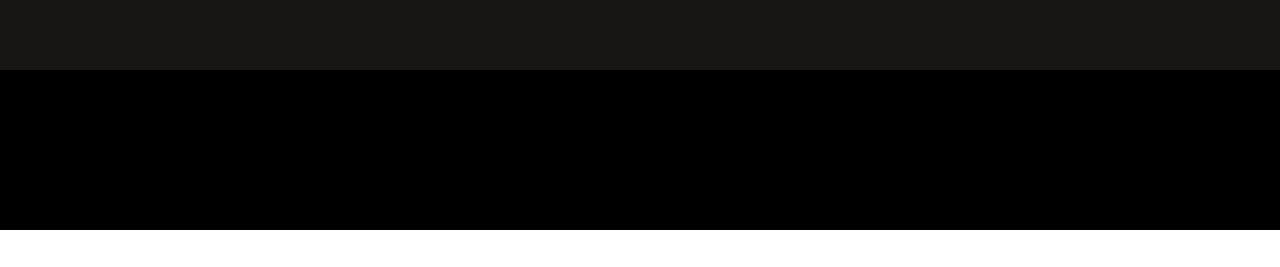
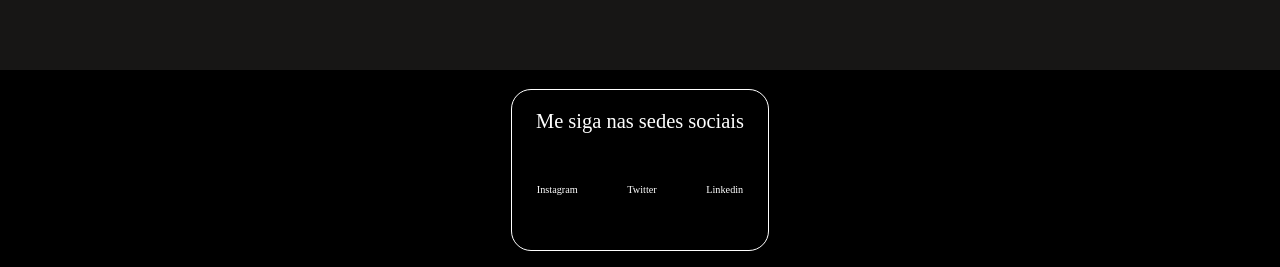
Before and after one commit to Matheus-Moura26/Portifolio2.0, a React (Create React App) app: page / in a window 1280 px wide. Shown: the part 2050-2317 px from the top of the page. Before the commit the page ends 2280 px from the top, so only its background shows below. Built offline with nearby package versions, Linux system fonts and the light colour scheme.

Commit message:
Melhorando posicionamento do e espaçamento do footer

```diff
--- a/src/App.js
+++ b/src/App.js
@@ -283,8 +283,15 @@ function App() {
         </div>
       </div>
 
-      <div style={{width:"100%", height:"20svh", backgroundColor:"black"}}>
-
+      <div style={{width:"100%", height:"25svh", backgroundColor:"black", display:"flex", alignItems:"center", justifyContent:"space-around", paddinggirBottom:"50px"}}>
+        <div style={{border:"1px solid white", borderRadius:"20px", height:"20svh", width:"20%"}}>
+          <p style={{color:"white", fontSize:"2rem", textAlign:"center"}}>Me siga nas sedes sociais</p>
+          <div style={{display:"flex", justifyContent:"space-around", marginTop:"40px"}}>
+            <p style={{color:"white"}}>Instagram</p>
+            <p style={{color:"white"}}>Twitter</p>
+            <p style={{color:"white"}}>Linkedin</p>
+          </div>
+        </div>
       </div>
     </div>
   );
```
